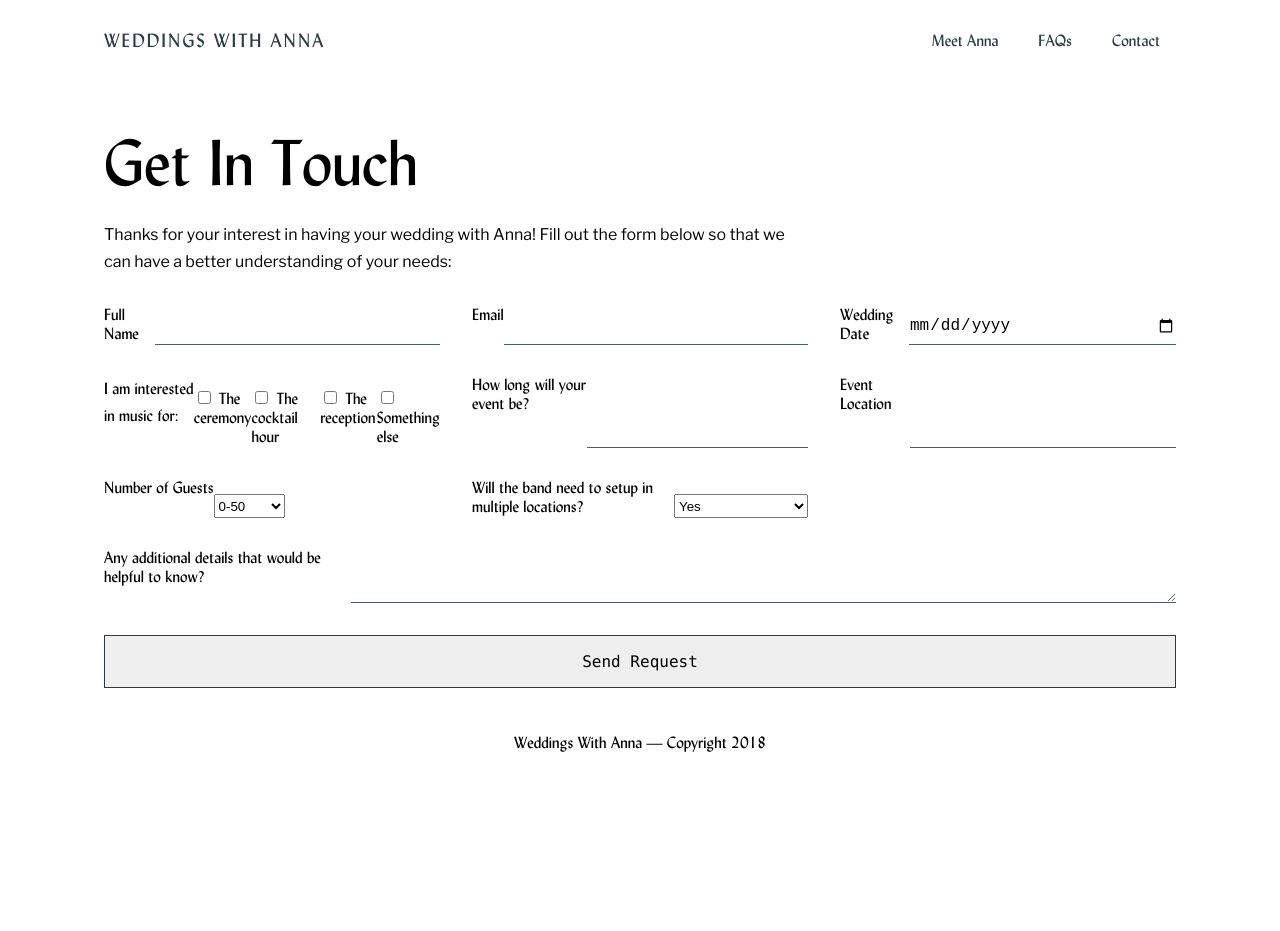
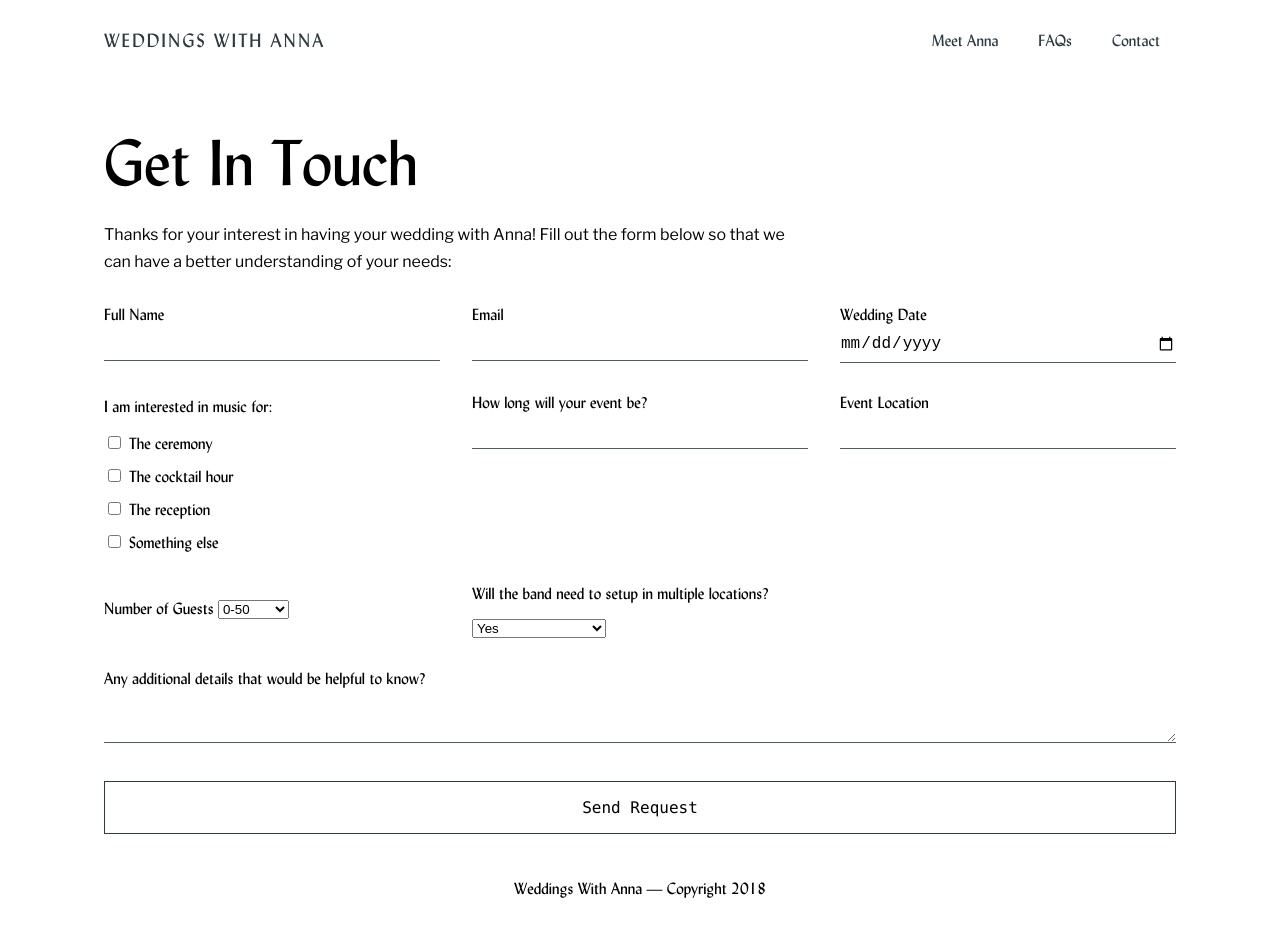
Before and after one commit to lukemoderwell/wwa, a Jekyll site: the page built from contact.html, in a window 1280 px wide. Built offline with Jekyll 4.4.1, drawn with Linux system fonts in a browser that asks for light colours; before the commit the page ends 900 px from its top, so only the background shows below that.

Commit message:
form changes

```diff
--- a/assets/css/_form.scss
+++ b/assets/css/_form.scss
@@ -1,5 +1,4 @@
 fieldset {
-  display: flex;
   margin: 1rem 0;
   padding: 0;
   border: 0;
@@ -41,6 +40,7 @@ fieldset {
     padding: 1rem 2rem;
     width: 100%;
     font-size: 1rem;
+    background-color: transparent;
     border: 1px solid $navy;
     transition: 250ms background ease-in-out;
 
--- a/assets/css/_utils.scss
+++ b/assets/css/_utils.scss
@@ -35,6 +35,10 @@
   align-items: center;
 }
 
+.align-items-baseline {
+  align-items: baseline;
+}
+
 .sticky {
   position: sticky;
 }
--- a/contact.html
+++ b/contact.html
@@ -23,10 +23,10 @@ title: Contact | Weddings With Anna
     </fieldset>
     <fieldset>
       <p class="label">I am interested in music for:</p>
-      <label><input name="ceremony" type="checkbox" value="yes">The ceremony</label>
-      <label><input name="cocktail" type="checkbox" value="yes">The cocktail hour</label>
-      <label><input name="reception" type="checkbox" value="yes">The reception</label>
-      <label><input name="other" type="checkbox" value="yes">Something else</label>
+      <label class="d-flex align-items-baseline"><input name="ceremony" type="checkbox" value="yes">The ceremony</label>
+      <label class="d-flex align-items-baseline"><input name="cocktail" type="checkbox" value="yes">The cocktail hour</label>
+      <label class="d-flex align-items-baseline"><input name="reception" type="checkbox" value="yes">The reception</label>
+      <label class="d-flex align-items-baseline"><input name="other" type="checkbox" value="yes">Something else</label>
     </fieldset>
     <fieldset>
       <label for="length">How long will your event be?</label>
```
